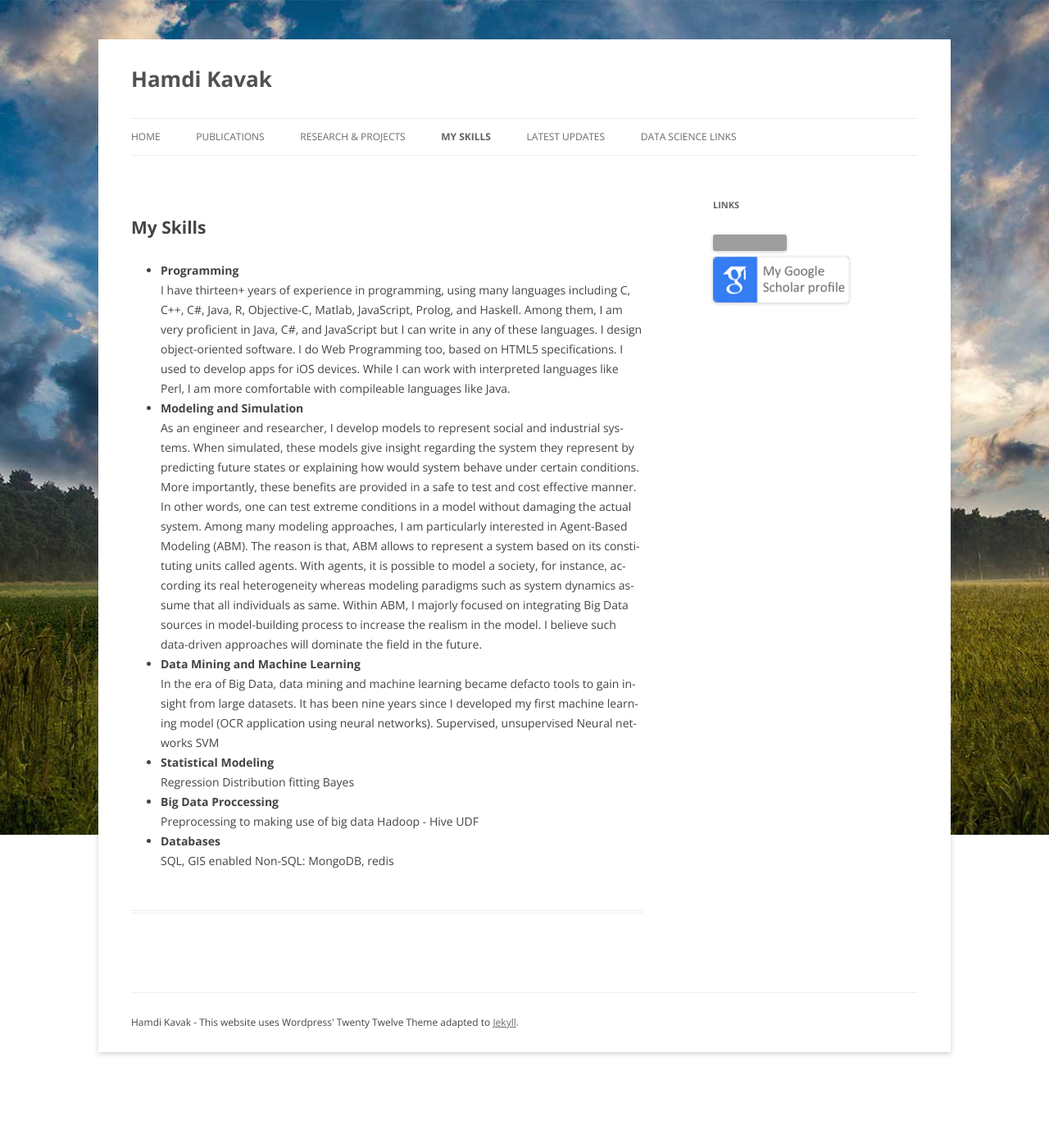
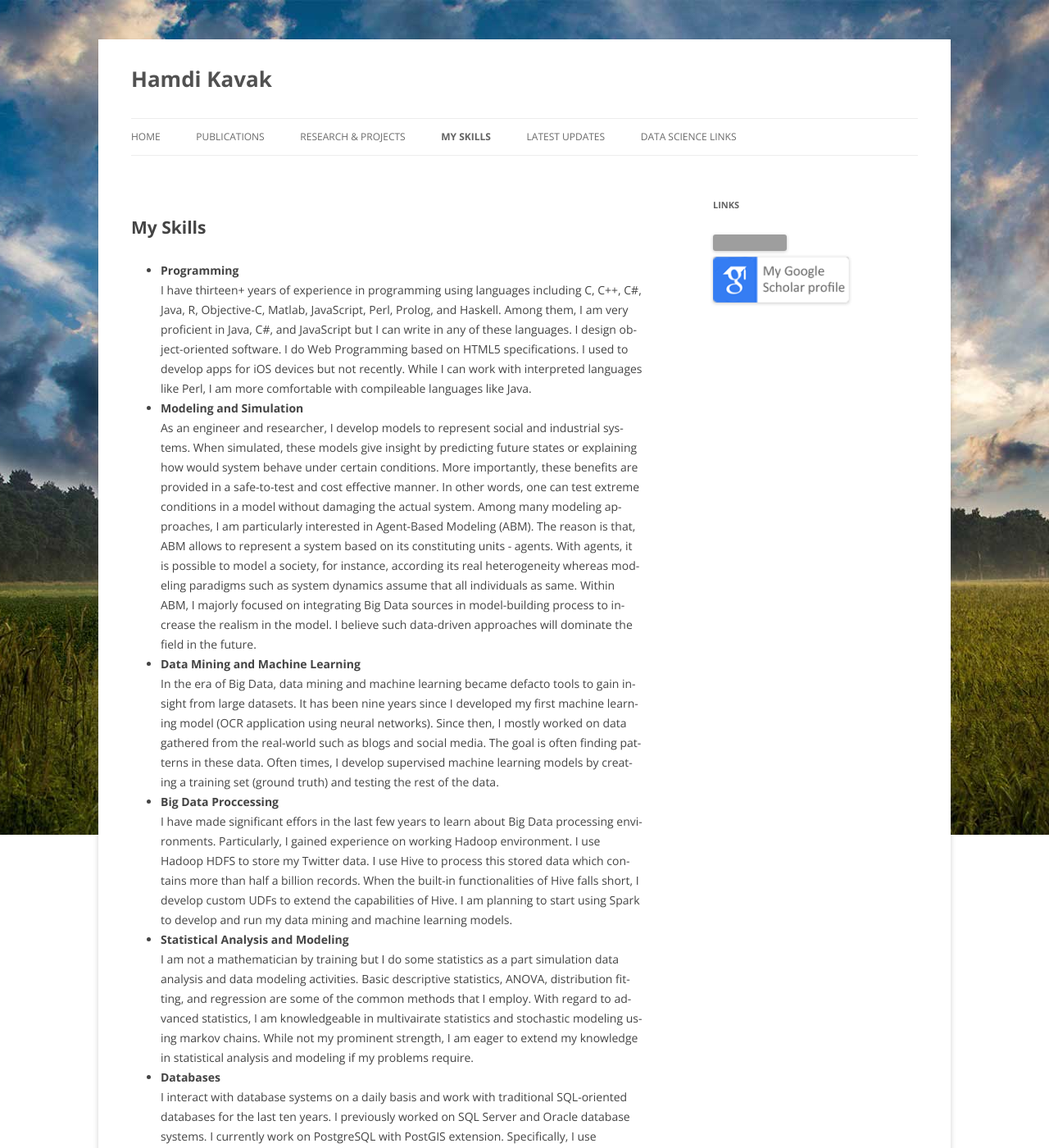
Before and after one commit to hamdikavak/hamdikavak.github.io, a Jekyll site: the page built from skills/index.html, in a window 1280 px wide and 1400 px high. Shown: the whole window at 82% size. Built offline with Jekyll 4.4.1, drawn with Linux system fonts in a browser that asks for light colours; nearby versions of some CDN libraries; library files that are not in the unit come from our copies; some of the changed text lies outside the part shown; grey boxes are pictures that could not be loaded.

Commit message:
Update index.html

```diff
--- a/skills/index.html
+++ b/skills/index.html
@@ -9,20 +9,20 @@ current_page_skills: current_page_item
 <ul>
   <li>
     <strong>Programming</strong><br />
-    I have thirteen+ years of experience in programming, using many languages including C, C++, C#, Java, R, Objective-C, Matlab, JavaScript, Prolog, and Haskell.
+    I have thirteen+ years of experience in programming using languages including C, C++, C#, Java, R, Objective-C, Matlab, JavaScript, Perl, Prolog, and Haskell.
     Among them, I am very proficient in Java, C#, and JavaScript but I can write in any of these languages.
     I design object-oriented software.
-    I do Web Programming too, based on HTML5 specifications. I used to develop apps for iOS devices.
+    I do Web Programming based on HTML5 specifications. I used to develop apps for iOS devices but not recently.
     While I can work with interpreted languages like Perl, I am more comfortable with compileable languages like Java.
   </li>
   <li>
     <strong>Modeling and Simulation</strong><br />
     As an engineer and researcher, I develop models to represent social and industrial systems.
-    When simulated, these models give insight regarding the system they represent by predicting future states or explaining how would system behave under certain conditions.
-    More importantly, these benefits are provided in a safe to test and cost effective manner.
+    When simulated, these models give insight by predicting future states or explaining how would system behave under certain conditions.
+    More importantly, these benefits are provided in a safe-to-test and cost effective manner.
     In other words, one can test extreme conditions in a model without damaging the actual system.
     Among many modeling approaches, I am particularly interested in Agent-Based Modeling (ABM).
-    The reason is that, ABM allows to represent a system based on its constituting units called agents.
+    The reason is that, ABM allows to represent a system based on its constituting units - agents.
     With agents, it is possible to model a society, for instance, according its real heterogeneity whereas modeling paradigms such as system dynamics assume that all individuals as same.
     Within ABM, I majorly focused on integrating Big Data sources in model-building process to increase the realism in the model.
     I believe such data-driven approaches will dominate the field in the future.
@@ -31,24 +31,31 @@ current_page_skills: current_page_item
     <strong>Data Mining and Machine Learning</strong><br />
     In the era of Big Data, data mining and machine learning became defacto tools to gain insight from large datasets.
     It has been nine years since I developed my first machine learning model (OCR application using neural networks).
-    Supervised, unsupervised
-    Neural networks
-    SVM
-  </li>
-  <li>
-    <strong>Statistical Modeling</strong><br />
-    Regression
-    Distribution fitting
-    Bayes
+    Since then, I mostly worked on data gathered from the real-world such as blogs and social media.
+    The goal is often finding patterns in these data. Often times, I develop supervised machine learning models by creating a training set (ground truth) and testing the rest of the data.
+
   </li>
   <li>
     <strong>Big Data Proccessing</strong><br />
-    Preprocessing to making use of big data
-    Hadoop - Hive UDF
+    I have made significant effors in the last few years to learn about Big Data processing environments.
+    Particularly, I gained experience on working Hadoop environment. I use Hadoop HDFS to store my Twitter data.
+    I use Hive to process this stored data which contains more than half a billion records.
+    When the built-in functionalities of Hive falls short, I develop custom UDFs to extend the capabilities of Hive.
+    I am planning to start using Spark to develop and run my data mining and machine learning models.
+  </li>
+    <li>
+    <strong>Statistical Analysis and Modeling</strong><br />
+    I am not a mathematician by training but I do some statistics as a part simulation data analysis and data modeling activities.
+    Basic descriptive statistics, ANOVA, distribution fitting, and regression are some of the common methods that I employ.
+    With regard to advanced statistics, I am knowledgeable in multivairate statistics and stochastic modeling using markov chains.
+    While not my prominent strength, I am eager to extend my knowledge in statistical analysis and modeling if my problems require.
   </li>
   <li>
     <strong>Databases</strong><br />
-    SQL, GIS enabled
-    Non-SQL: MongoDB, redis
+    I interact with database systems on a daily basis and work with traditional SQL-oriented databases for the last ten years.
+    I previously worked on SQL Server and Oracle database systems. I currently work on PostgreSQL with PostGIS extension.
+    Specifically, I use PostgreSQL+PostGIS to store my location based tweet and venue data.
+    In the last five years, I have experimented with No-SQL databases. I used Redis as caching database for M&amp;S Cube app.
+    I also used MongoDB to store tweets in their native JSON format. My preference is to use a database system that fits my needs.
   </li>
 </ul>
```
